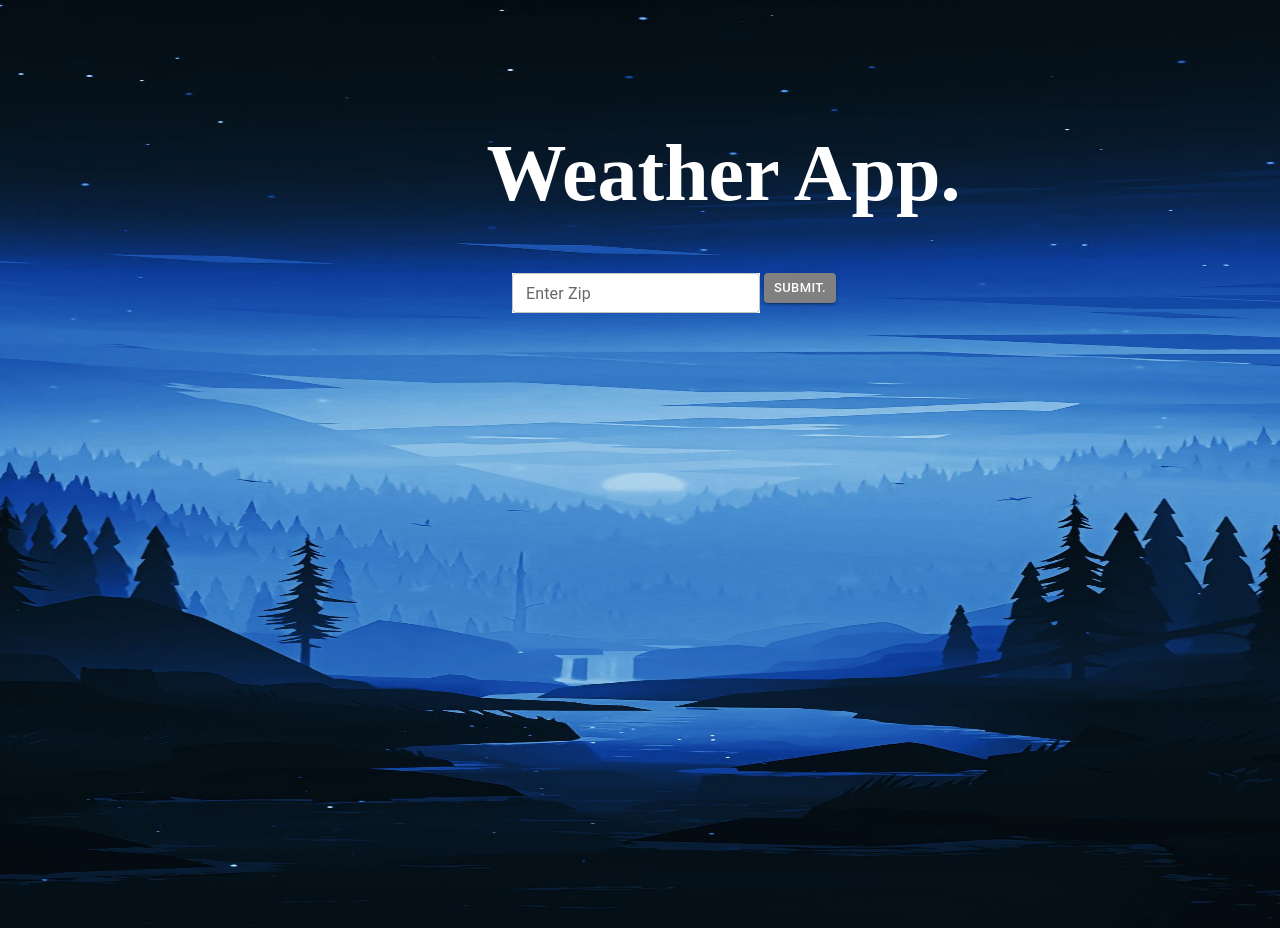
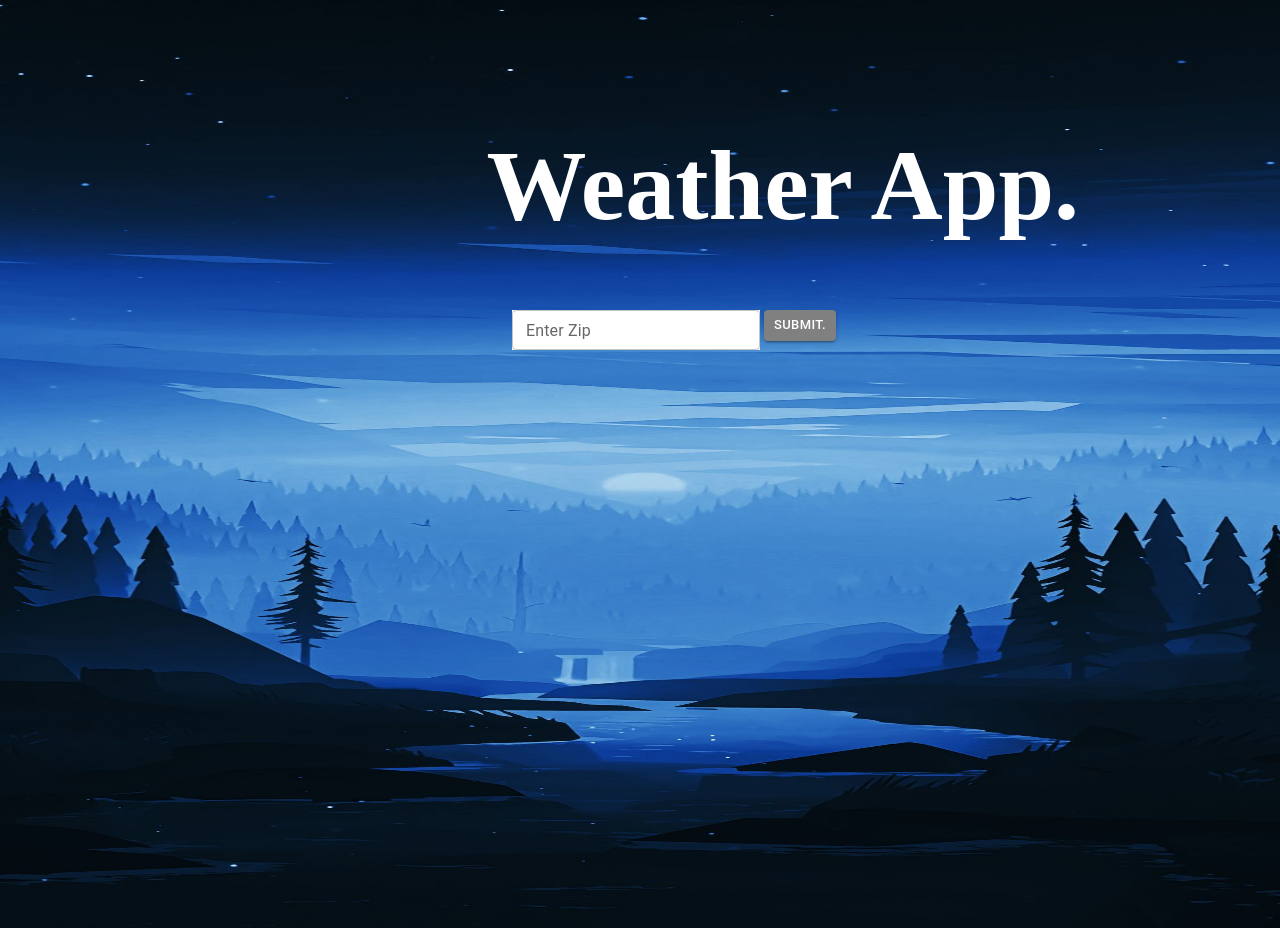
Before and after one commit to tgodkev/weather-app, a React (Create React App) app: page / in a window 1280 px wide. Built offline with nearby package versions, Linux system fonts and the light colour scheme; no server answers; a web font is replaced by a local one.

Commit message:
styling almost done

```diff
--- a/public/Style.css
+++ b/public/Style.css
@@ -19,6 +19,7 @@ body{
 
 .current{
     float: left;
+
     font-family: 'Bebas Neue', cursive;
     font-size: 20px;
     color: white;
@@ -94,7 +95,6 @@ body{
 
 .five{
     float: left;
-
     font-family: 'Bebas Neue', cursive;
     font-size: 20px;
     color: white;
@@ -113,7 +113,9 @@ body{
     margin-left: 40%;
     font-size: 20px;
     color: white;
-
+    display: inline-flexbox;
+    position: relative;
+    margin-right: 30%;
 }
 .input button{
     margin-left: 4px;
@@ -121,22 +123,23 @@ body{
 }
 
 .forcast{
-
+    display: inline-block;
     font-size: 30px;
 }
 
 .search{
+    display: inline-block;
    margin-left: 5%;
    background-color: white;
 }
 
 
 .header{
-
+    display: inline-flexbox;
     position: relative;
     margin-top: 10%;
     margin-left: 38%;
     color: white;
     font-family: 'The Nautigal', cursive;
-    font-size: 40px;
+    font-size: 50px;
 }
```
